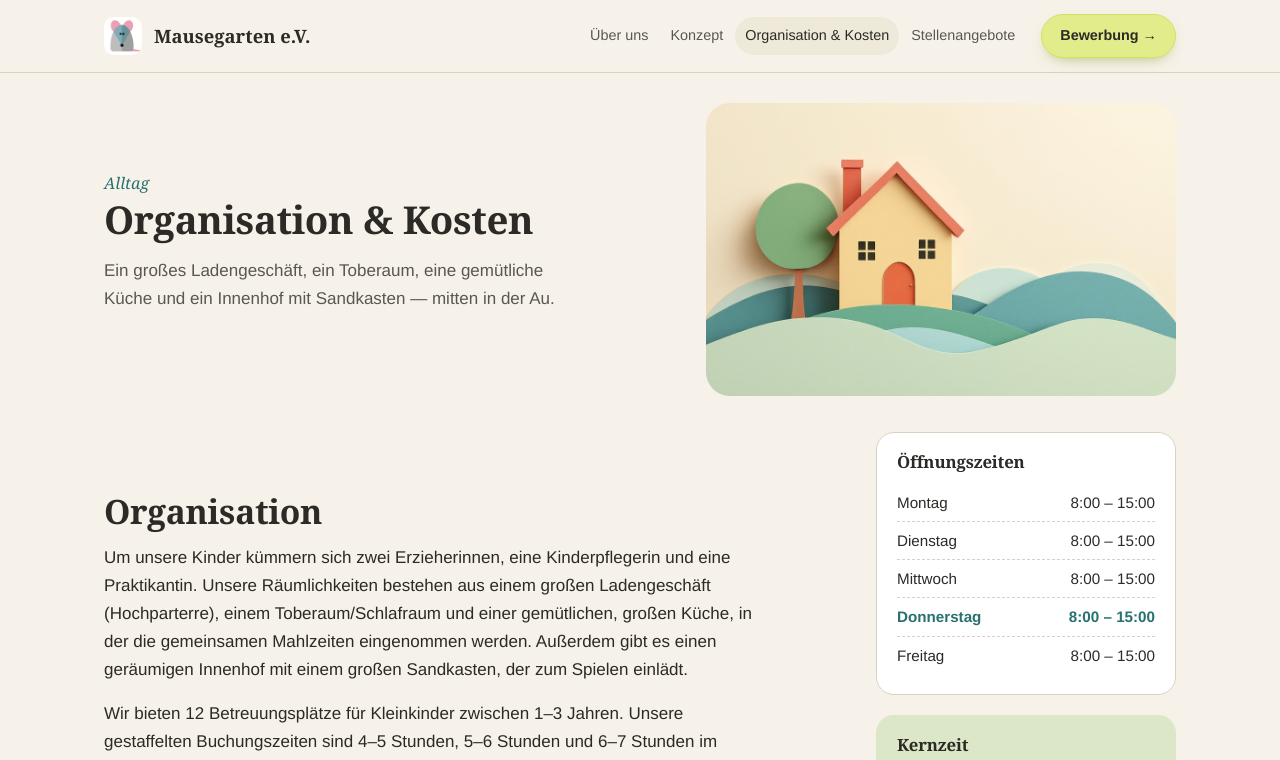
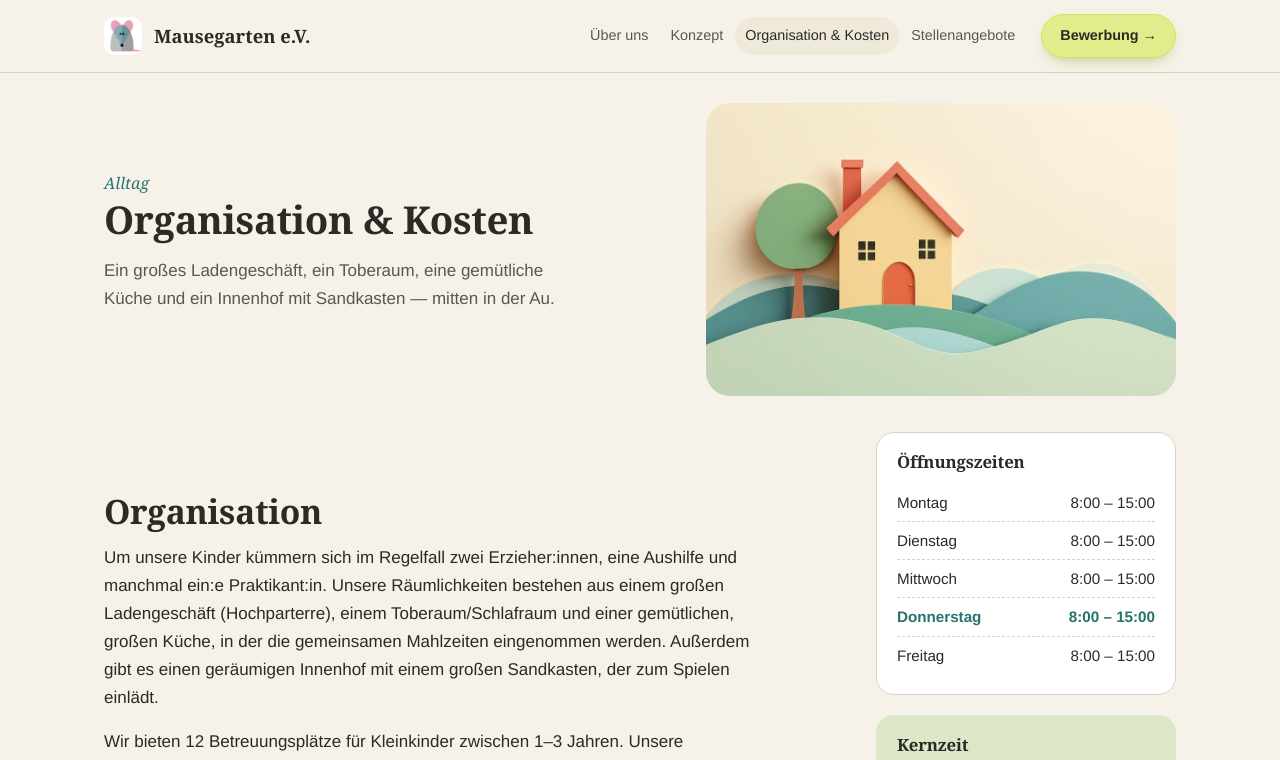
Before and after one commit to lksbrssr/mausegarten, a Next.js app: page /organisation-kosten in a window 1280 px wide. Shown: the top 760 px of the page. Built offline with nearby package versions, Linux system fonts and the light colour scheme.

Commit message:
Organisation: Team-Satz angepasst (im Regelfall, Aushilfe, ggf. Praktikant:in)

```diff
--- a/app/organisation-kosten/page.jsx
+++ b/app/organisation-kosten/page.jsx
@@ -22,8 +22,8 @@ export default function OrgKosten() {
         <div className="prose">
           <h2>Organisation</h2>
           <p>
-            Um unsere Kinder kümmern sich zwei Erzieherinnen, eine
-            Kinderpflegerin und eine Praktikantin. Unsere Räumlichkeiten bestehen
+            Um unsere Kinder kümmern sich im Regelfall zwei Erzieher:innen, eine
+            Aushilfe und manchmal ein:e Praktikant:in. Unsere Räumlichkeiten bestehen
             aus einem großen Ladengeschäft (Hochparterre), einem
             Toberaum/Schlafraum und einer gemütlichen, großen Küche, in der die
             gemeinsamen Mahlzeiten eingenommen werden. Außerdem gibt es einen
```
